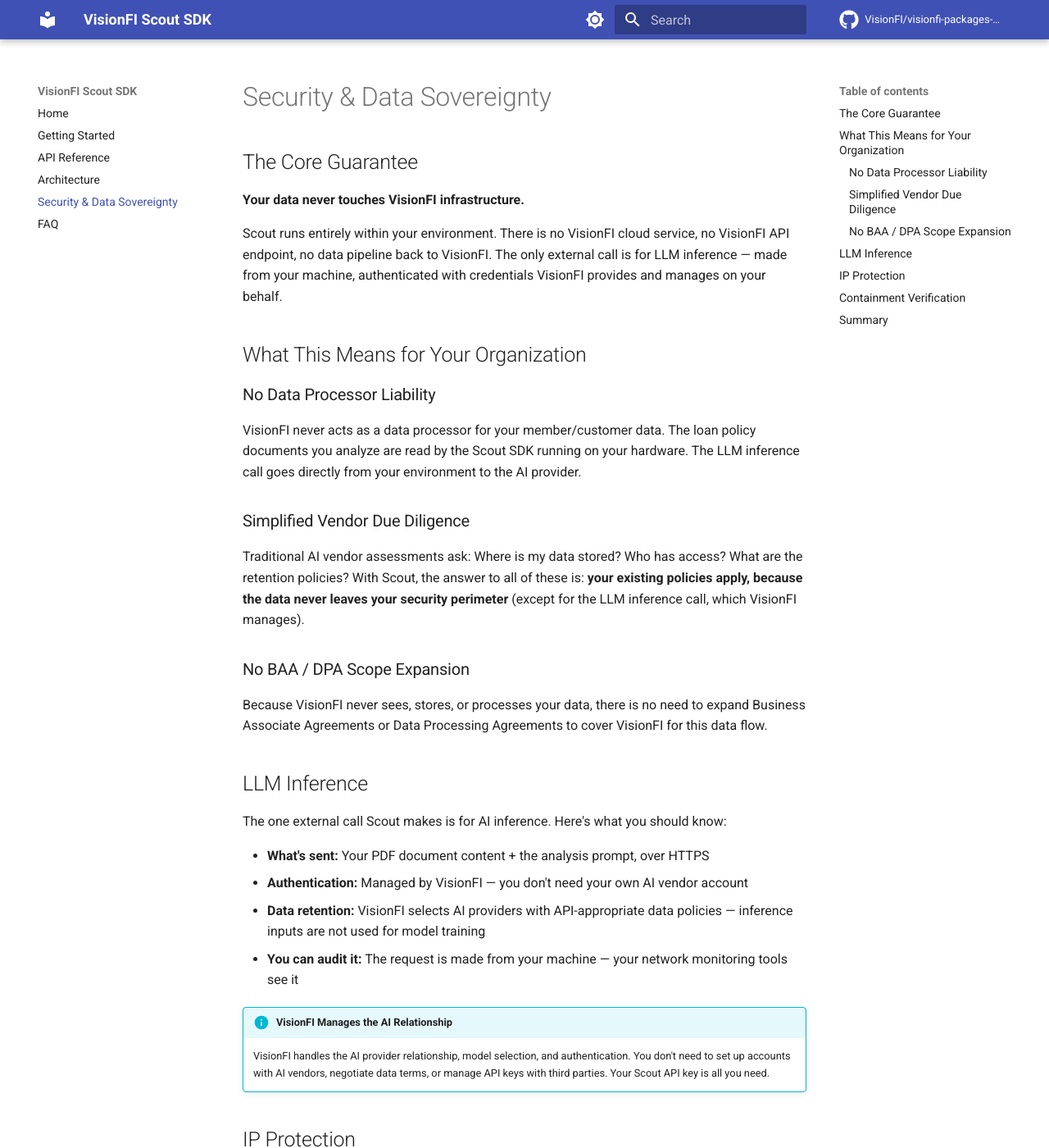
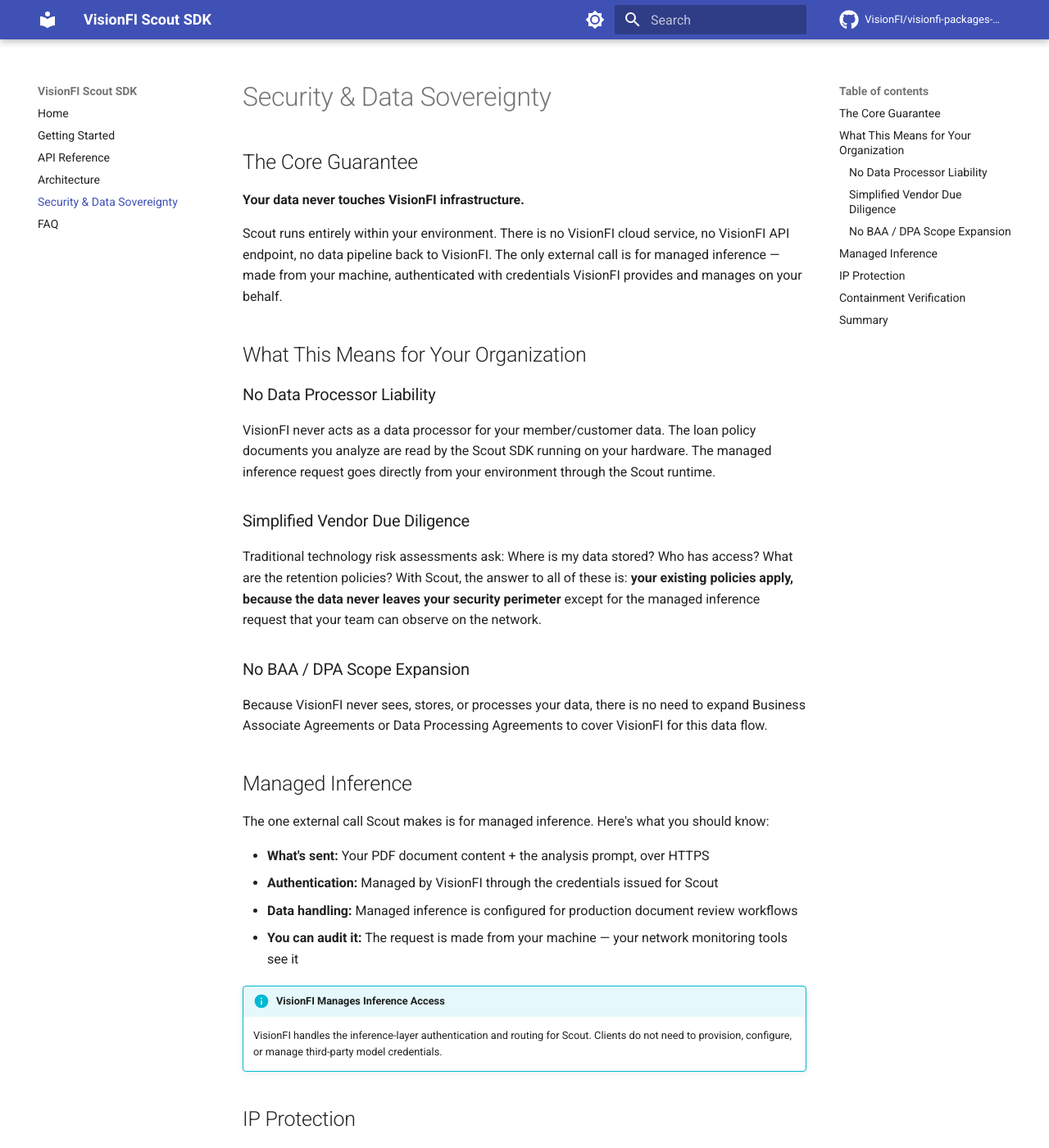
Before and after one commit to VisionFI/visionfi-packages-docs, an MkDocs documentation site: the page built from docs-site/security.md, in a window 1280 px wide and 1400 px high. Shown: the whole window at 82% size. Built offline with MkDocs 1.6.1 and Material for MkDocs 9.7.7, drawn with Linux system fonts in a browser that asks for light colours; comment, search, counter and statistics services are not loaded; some of the changed text lies outside the part shown.

Commit message:
Refresh Scout docs for provider-agnostic managed inference

```diff
--- a/docs-site/security.md
+++ b/docs-site/security.md
@@ -4,33 +4,33 @@
 
 **Your data never touches VisionFI infrastructure.**
 
-Scout runs entirely within your environment. There is no VisionFI cloud service, no VisionFI API endpoint, no data pipeline back to VisionFI. The only external call is for LLM inference — made from your machine, authenticated with credentials VisionFI provides and manages on your behalf.
+Scout runs entirely within your environment. There is no VisionFI cloud service, no VisionFI API endpoint, no data pipeline back to VisionFI. The only external call is for managed inference — made from your machine, authenticated with credentials VisionFI provides and manages on your behalf.
 
 ## What This Means for Your Organization
 
 ### No Data Processor Liability
 
-VisionFI never acts as a data processor for your member/customer data. The loan policy documents you analyze are read by the Scout SDK running on your hardware. The LLM inference call goes directly from your environment to the AI provider.
+VisionFI never acts as a data processor for your member/customer data. The loan policy documents you analyze are read by the Scout SDK running on your hardware. The managed inference request goes directly from your environment through the Scout runtime.
 
 ### Simplified Vendor Due Diligence
 
-Traditional AI vendor assessments ask: Where is my data stored? Who has access? What are the retention policies? With Scout, the answer to all of these is: **your existing policies apply, because the data never leaves your security perimeter** (except for the LLM inference call, which VisionFI manages).
+Traditional technology risk assessments ask: Where is my data stored? Who has access? What are the retention policies? With Scout, the answer to all of these is: **your existing policies apply, because the data never leaves your security perimeter** except for the managed inference request that your team can observe on the network.
 
 ### No BAA / DPA Scope Expansion
 
 Because VisionFI never sees, stores, or processes your data, there is no need to expand Business Associate Agreements or Data Processing Agreements to cover VisionFI for this data flow.
 
-## LLM Inference
+## Managed Inference
 
-The one external call Scout makes is for AI inference. Here's what you should know:
+The one external call Scout makes is for managed inference. Here's what you should know:
 
 - **What's sent:** Your PDF document content + the analysis prompt, over HTTPS
-- **Authentication:** Managed by VisionFI — you don't need your own AI vendor account
-- **Data retention:** VisionFI selects AI providers with API-appropriate data policies — inference inputs are not used for model training
+- **Authentication:** Managed by VisionFI through the credentials issued for Scout
+- **Data handling:** Managed inference is configured for production document review workflows
 - **You can audit it:** The request is made from your machine — your network monitoring tools see it
 
-!!! info "VisionFI Manages the AI Relationship"
-    VisionFI handles the AI provider relationship, model selection, and authentication. You don't need to set up accounts with AI vendors, negotiate data terms, or manage API keys with third parties. Your Scout API key is all you need.
+!!! info "VisionFI Manages Inference Access"
+    VisionFI handles the inference-layer authentication and routing for Scout. Clients do not need to provision, configure, or manage third-party model credentials.
 
 ## IP Protection
 
@@ -51,8 +51,8 @@
 |---------|--------|
 | Does VisionFI see my data? | **No** — Scout runs in your environment |
 | Does VisionFI host anything? | **No** — no cloud service, no API endpoint |
-| Do I need an AI vendor account? | **No** — VisionFI manages the AI relationship |
-| Where does my data go? | **LLM inference call only** — from your machine |
+| Do I need to manage third-party model credentials? | **No** — VisionFI manages inference access |
+| Where does my data go? | **Managed inference request only** — from your machine |
 | Can VisionFI access my results? | **No** — results stay in your application's memory |
 | Can the analysis logic be extracted? | **No** — sealed in a sandboxed binary |
 | Can I audit the network calls? | **Yes** — standard HTTPS from your machine |
--- a/mkdocs.yml
+++ b/mkdocs.yml
@@ -1,5 +1,5 @@
 site_name: VisionFI Scout SDK
-site_description: AI-powered loan policy review — runs in your environment, under your control
+site_description: Loan policy review — runs in your environment, under your control
 site_url: https://visionfi.github.io/visionfi-packages-docs
 
 repo_name: VisionFI/visionfi-packages-docs
```
Also changed, not shown: docs-site/architecture.md (+8 -8 lines), docs-site/faq.md (+5 -5 lines), docs-site/index.md (+4 -4 lines).
